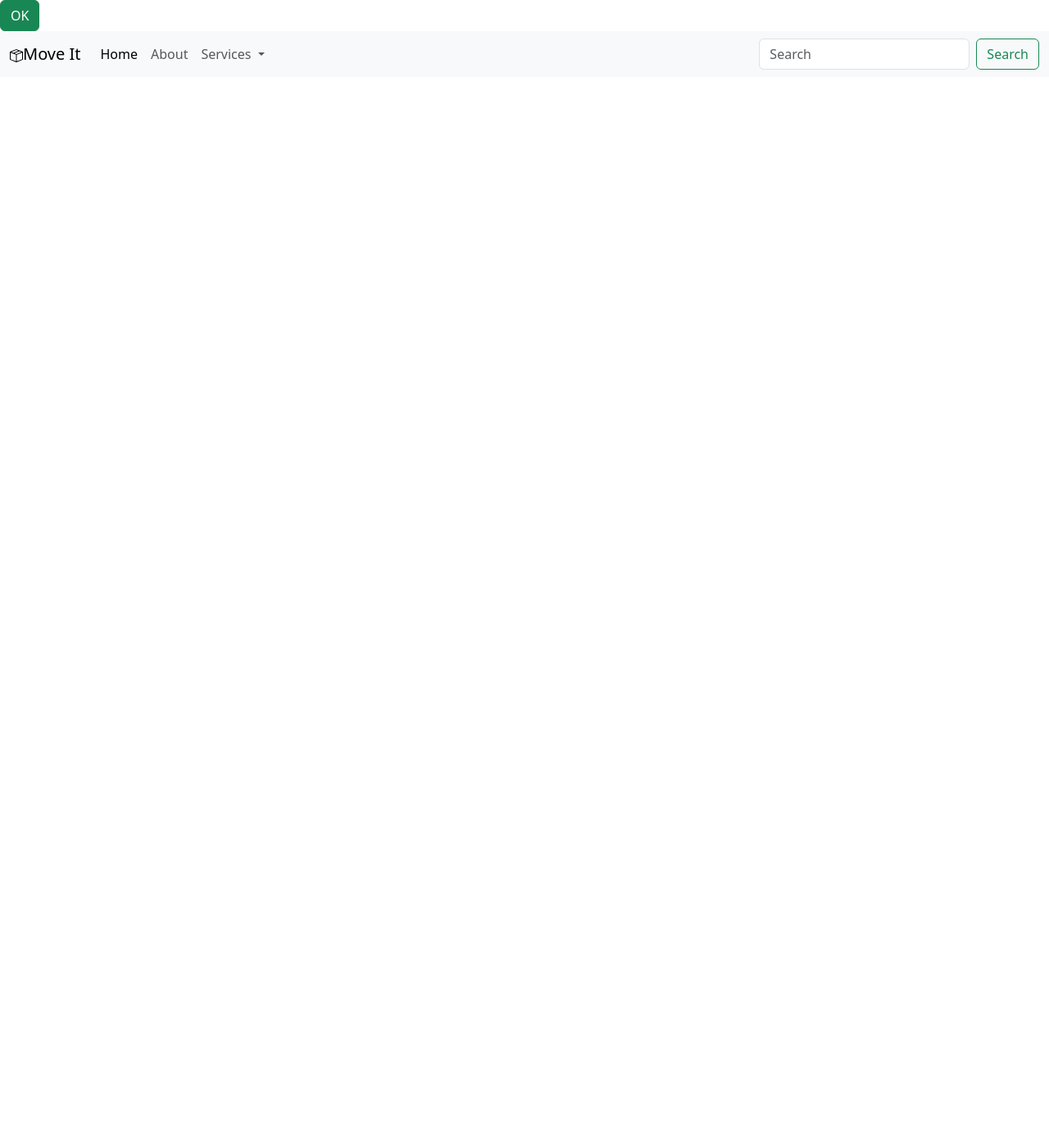
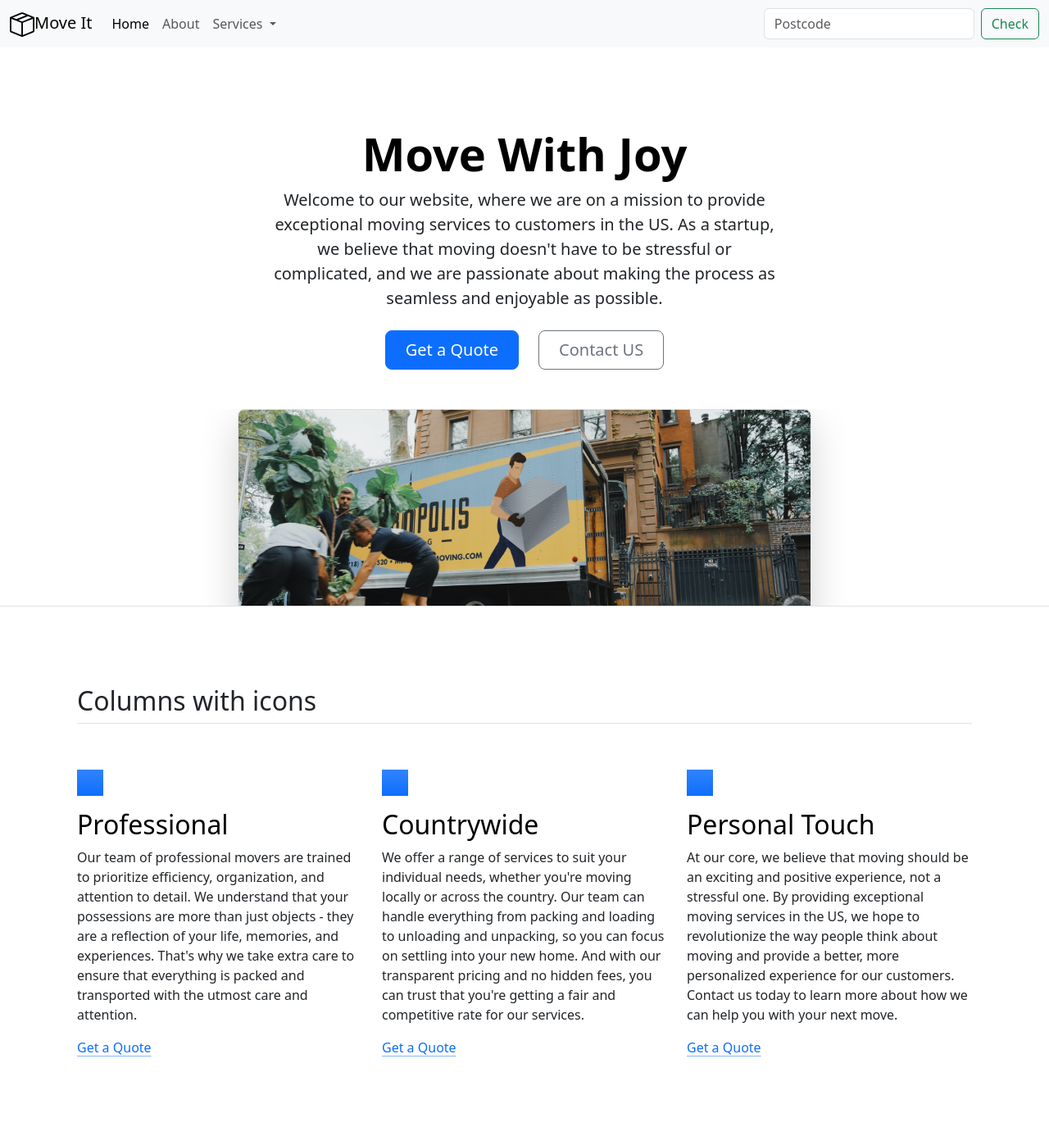
Before and after one commit to MinsungKxm/Bootstrap-Experiment, a plain HTML site: page index.html in a window 1280 px wide. Shown: the whole page at 82% size. Before the commit the page ends 800 px from the top, so only its background shows below. Drawn offline with nearby package versions, Linux system fonts and the light colour scheme.

Commit message:
Update index.html

```diff
--- a/index.html
+++ b/index.html
@@ -9,14 +9,12 @@
     integrity="sha384-aFq/bzH65dt+w6FI2ooMVUpc+21e0SRygnTpmBvdBgSdnuTN7QbdgL+OapgHtvPp" crossorigin="anonymous">
   <style>
   </style>
-  </style>
 </head>
 
 <body>
-  <button class="btn btn-success">OK</button>
   <nav class="navbar navbar-expand-lg bg-body-tertiary">
   <div class="container-fluid">
-    <a class="navbar-brand" href="#"><img src="./box-seam.svg">Move It</a>
+    <a class="navbar-brand" href="#"><img src="./box-seam.svg" alt="moveit brand icon" height="30">Move It</a>
     <button class="navbar-toggler" type="button" data-bs-toggle="collapse" data-bs-target="#navbarSupportedContent" aria-controls="navbarSupportedContent" aria-expanded="false" aria-label="Toggle navigation">
       <span class="navbar-toggler-icon"></span>
     </button>
@@ -42,13 +40,71 @@
 
       </ul>
       <form class="d-flex" role="search">
-        <input class="form-control me-2" type="search" placeholder="Search" aria-label="Search"/>
-        <button class="btn btn-outline-success" type="submit">Search</button>
+        <input class="form-control me-2" type="search" placeholder="Postcode" aria-label="Search"/>
+        <button class="btn btn-outline-success" type="submit">Check</button>
       </form>
     </div>
   </div>
-</nav>
-<script src="https://cdn.jsdelivr.net/npm/bootstrap@5.3.8/dist/js/bootstrap.bundle.min.js" integrity="sha384-FKyoEForCGlyvwx9Hj09JcYn3nv7wiPVlz7YYwJrWVcXK/BmnVDxM+D2scQbITxI" crossorigin="anonymous"></script>
+  </nav>
+  <div class="px-4 pt-5 my-5 text-center border-bottom">
+    <h1 class="display-4 fw-bold text-body-emphasis">Move With Joy
+  </h1>
+    <div class="col-lg-6 mx-auto">
+      <p class="lead mb-4">Welcome to our website, where we are on a mission to provide exceptional moving services to customers in the US. As a startup, we believe that moving doesn't have to be stressful or complicated, and we are passionate about making the process as seamless and enjoyable as possible.</p>
+      <div class="d-grid gap-2 d-sm-flex justify-content-sm-center mb-5">  <button type="button" class="btn btn-primary btn-lg px-4 me-sm-3">Get a Quote</button>
+        <button type="button" class="btn btn-outline-secondary btn-lg px-4">Contact US</button>
+      </div>
+    </div>
+    <div class="overflow-hidden" style="max-height: 30vh;">
+      <div class="container px-5">
+        <img src="./moving-van.jpg" class="img-fluid border rounded-3 shadow-lg mb-4" alt="Example image" width="700" height="500" loading="lazy">
+      </div>
+    </div>
+  </div>
+  <div class="container px-4 py-5" id="featured-3">
+    <h2 class="pb-2 border-bottom">Columns with icons</h2>
+    <div class="row g-4 py-5 row-cols-1 row-cols-lg-3"> <div class="feature col">
+      <div class="feature-icon d-inline-flex align-items-center justify-content-center text-bg-primary bg-gradient fs-2 mb-3"> <svg class="bi" width="1em" height="1em" aria-hidden="true">
+          <use xlink:href="#collection"></use>
+        </svg>
+      </div>
+      <h3 class="fs-2 text-body-emphasis">Professional</h3>
+      <p>Our team of professional movers are trained to prioritize efficiency, organization, and attention to detail. We understand that your possessions are more than just objects - they are a reflection of your life, memories, and experiences. That's why we take extra care to ensure that everything is packed and transported with the utmost care and attention.</p>
+      <a href="#" class="icon-link">Get a Quote<svg class="bi" aria-hidden="true">
+        <use xlink:href="#chevron-right"></use>
+        </svg>
+      </a>
+    </div>
+    <div class="feature col">
+      <div class="feature-icon d-inline-flex align-items-center justify-content-center text-bg-primary bg-gradient fs-2 mb-3"> <svg class="bi" width="1em" height="1em" aria-hidden="true">
+        <use xlink:href="#people-circle"></use>
+      </svg>
+    </div>
+    <h3 class="fs-2 text-body-emphasis">Countrywide</h3>
+    <p>We offer a range of services to suit your individual needs, whether you're moving locally or across the country. Our team can handle everything from packing and loading to unloading and unpacking, so you can focus on settling into your new home. And with our transparent pricing and no hidden fees, you can trust that you're getting a fair and competitive rate for our services.</p>
+    <a href="#" class="icon-link">Get a Quote
+      <svg class="bi" aria-hidden="true">
+        <use xlink:href="#chevron-right"></use>
+      </svg>
+    </a>
+  </div>
+  <div class="feature col">
+    <div class="feature-icon d-inline-flex align-items-center justify-content-center text-bg-primary bg-gradient fs-2 mb-3">
+      <svg class="bi" width="1em" height="1em" aria-hidden="true">
+        <use xlink:href="#toggles2"></use>
+      </svg>
+    </div>
+    <h3 class="fs-2 text-body-emphasis">Personal Touch</h3>
+    <p>At our core, we believe that moving should be an exciting and positive experience, not a stressful one. By providing exceptional moving services in the US, we hope to revolutionize the way people think about moving and provide a better, more personalized experience for our customers. Contact us today to learn more about how we can help you with your next move.</p>
+    <a href="#" class="icon-link">Get a Quote<svg class="bi" aria-hidden="true"><use xlink:href="#chevron-right"></use></svg>
+    </a>
+      </div>
+    </div>
+  </div>
+
+
+
+  <script src="https://cdn.jsdelivr.net/npm/bootstrap@5.3.8/dist/js/bootstrap.bundle.min.js" integrity="sha384-FKyoEForCGlyvwx9Hj09JcYn3nv7wiPVlz7YYwJrWVcXK/BmnVDxM+D2scQbITxI" crossorigin="anonymous"></script>
 </body>
 
 </html>
```
